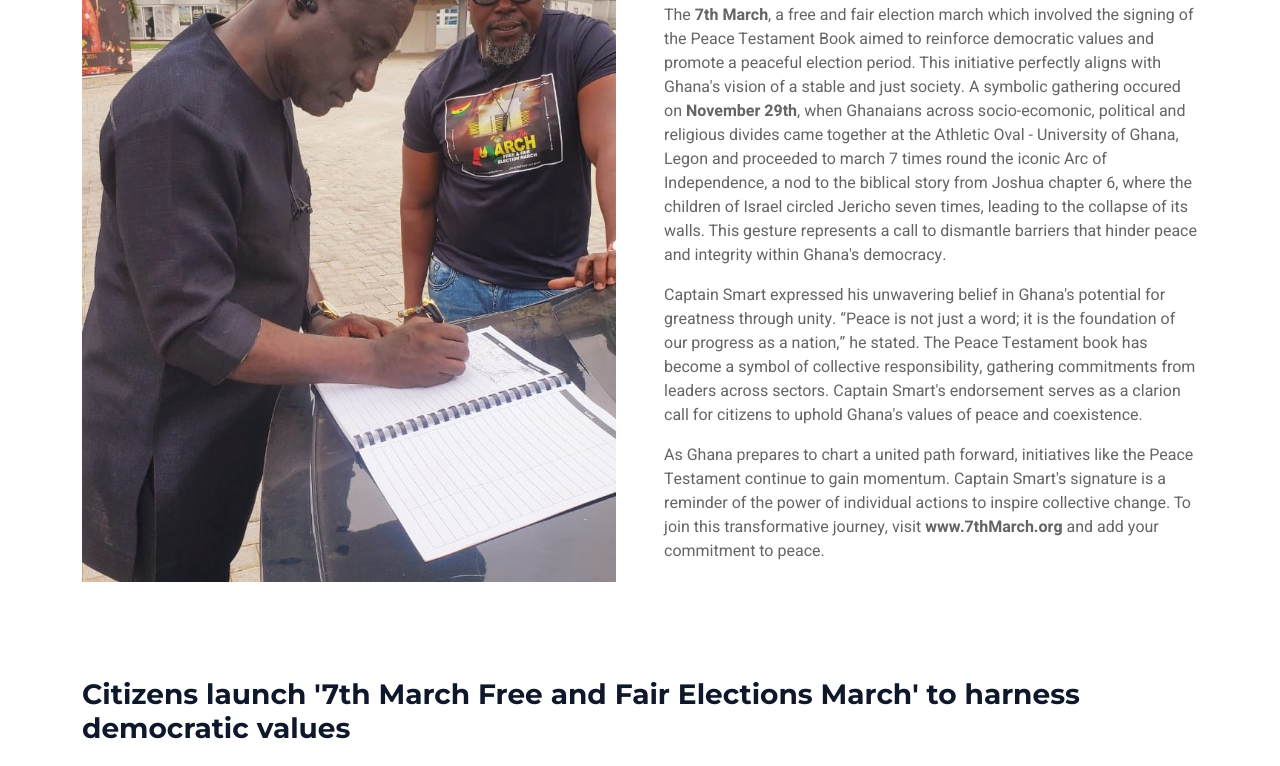
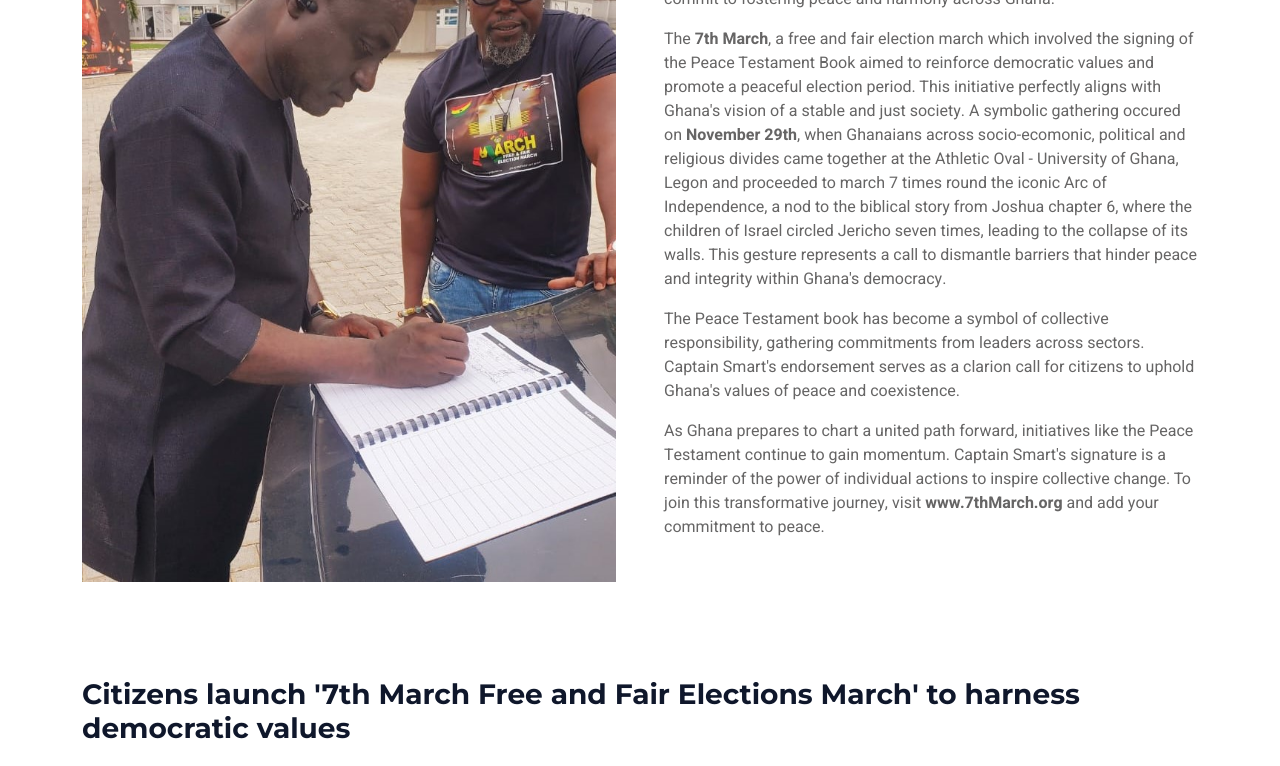
Before and after one commit to Fredasante/7th-march, a plain HTML site: page blog.html in a window 1280 px wide. Shown: the part 675-1441 px from the top of the page. Drawn offline with nearby package versions, Linux system fonts and the light colour scheme.

```diff
--- a/blog.html
+++ b/blog.html
@@ -188,14 +188,10 @@
                 that hinder peace and integrity within Ghana's democracy.
               </p>
               <p class="">
-                Captain Smart expressed his unwavering belief in Ghana's
-                potential for greatness through unity. “Peace is not just a
-                word; it is the foundation of our progress as a nation,” he
-                stated. The Peace Testament book has become a symbol of
-                collective responsibility, gathering commitments from leaders
-                across sectors. Captain Smart's endorsement serves as a clarion
-                call for citizens to uphold Ghana's values of peace and
-                coexistence.
+                The Peace Testament book has become a symbol of collective
+                responsibility, gathering commitments from leaders across
+                sectors. Captain Smart's endorsement serves as a clarion call
+                for citizens to uphold Ghana's values of peace and coexistence.
               </p>
               <p>
                 As Ghana prepares to chart a united path forward, initiatives
```
